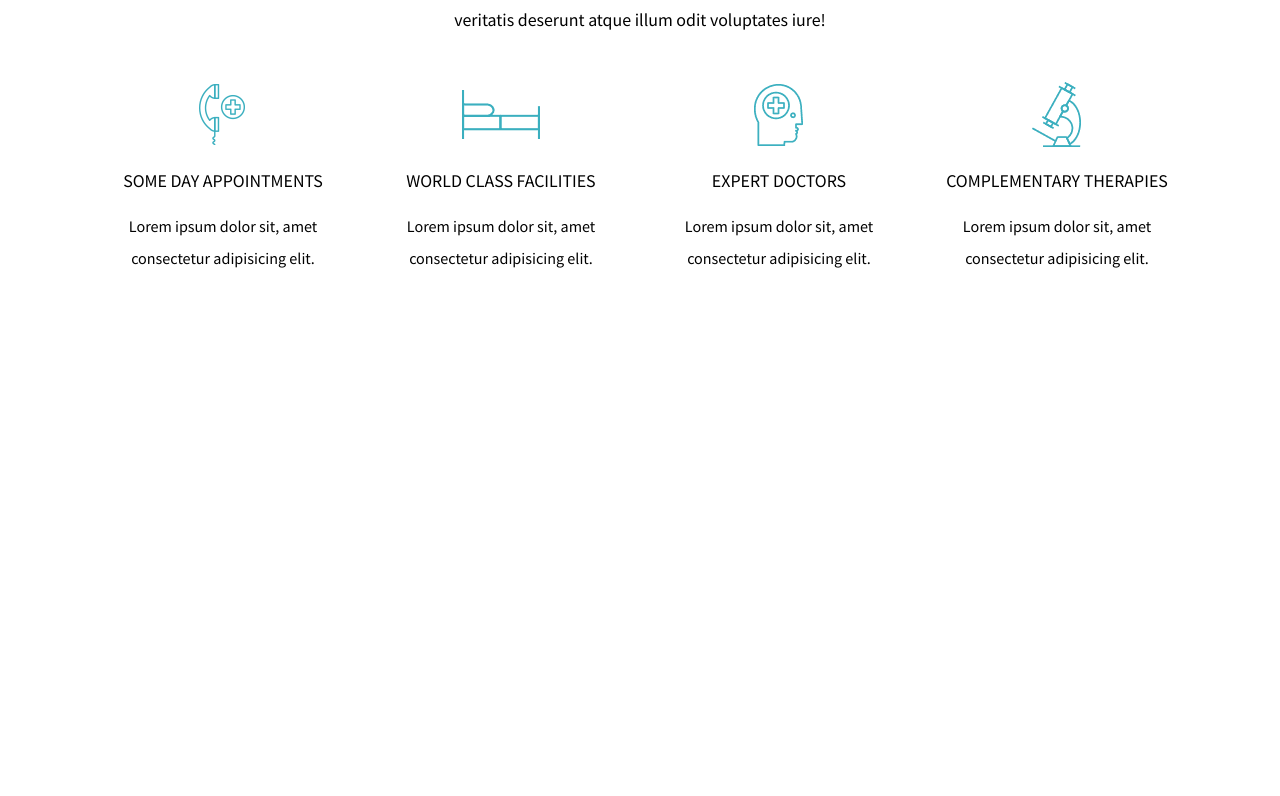
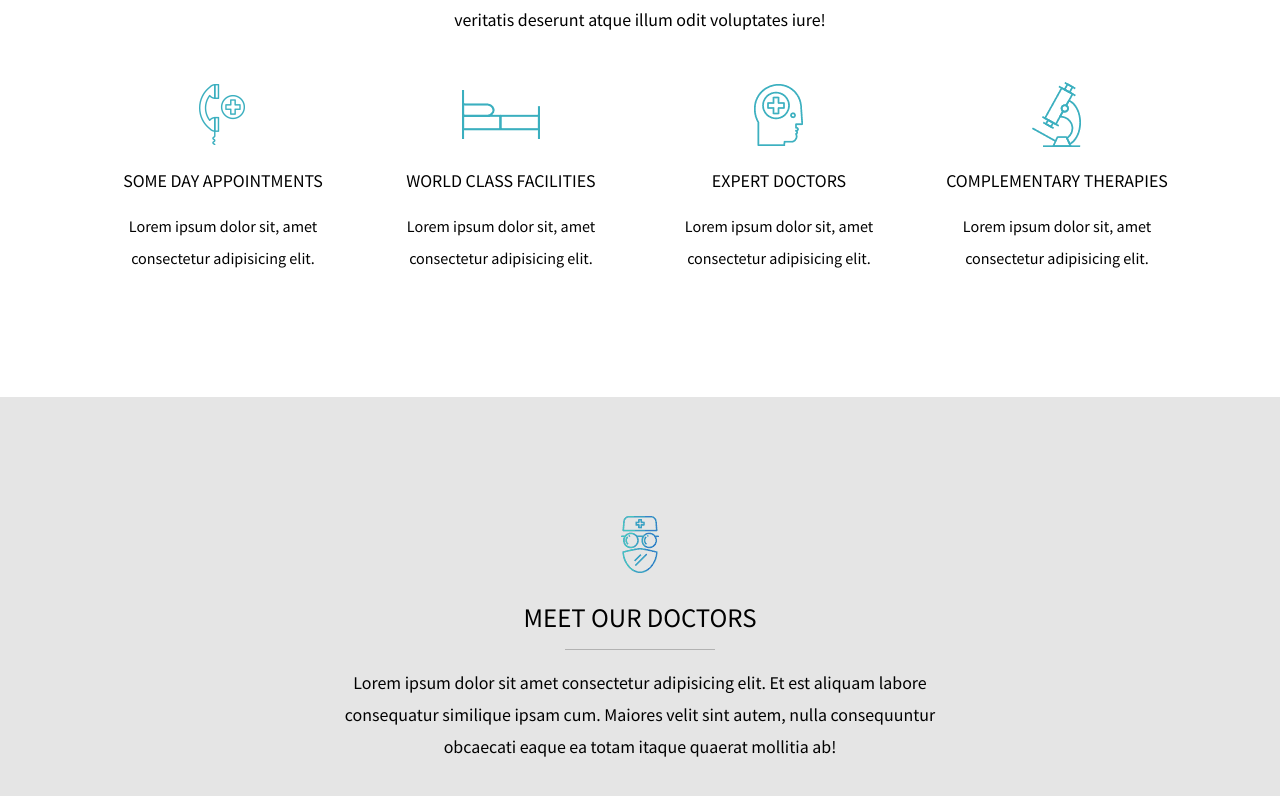
Before and after one commit to alessandroamormino/proj-html-vuejs, a Vue app: page / in a window 1280 px wide. Shown: the part 1075-1871 px from the top of the page. Before the commit the page ends 1472 px from the top, so only its background shows below. Built offline with nearby package versions, Linux system fonts and the light colour scheme.

Commit message:
feat: add MainDoctors component

```diff
--- a/src/components/AppHeader.vue
+++ b/src/components/AppHeader.vue
@@ -14,6 +14,7 @@ export default {
 </script>
 <template>
   <header>
+    <!-- import Nav from separate component -->
     <HeaderNav></HeaderNav>
     <div class="container-centered">
       <div class="header-info">
--- a/src/components/AppMain.vue
+++ b/src/components/AppMain.vue
@@ -1,4 +1,5 @@
 <script>
+import MainDoctors from './MainDoctors.vue';
 import MainWelcome from './MainWelcome.vue';
 
 export default {
@@ -6,12 +7,14 @@ export default {
   data() {
     return {};
   },
-  components: { MainWelcome }
+  components: { MainWelcome, MainDoctors }
 }
 </script>
 <template>
   <main>
+    <!-- Import sections create in components -->
     <MainWelcome></MainWelcome>
+    <MainDoctors></MainDoctors>
   </main>
 </template>
 <style lang="scss" scoped></style>
--- /dev/null
+++ b/src/components/MainDoctors.vue
@@ -0,0 +1,82 @@
+<script>
+export default {
+  name: 'MainDoctors',
+  data() {
+    return {
+      doctors: [
+        {
+          name: 'Jon Snow',
+          img: '/images/doctor-1-200x206.jpg',
+          role: 'Anesthesiologist'
+        },
+        {
+          name: 'Jon Snow',
+          img: '/images/doctor-1-200x206.jpg',
+          role: 'Anesthesiologist'
+        },
+        {
+          name: 'Jon Snow',
+          img: '/images/doctor-1-200x206.jpg',
+          role: 'Anesthesiologist'
+        },
+      ],
+    }
+  }
+}
+</script>
+<template>
+  <!-- Doctor section -->
+  <div class="doctors">
+    <!-- header -->
+    <div class="info">
+      <img src="/images/icon-5.png" alt="Doctors">
+      <h2>Meet Our Doctors</h2>
+      <div class="separator"></div>
+      <p>Lorem ipsum dolor sit amet consectetur adipisicing elit. Et est aliquam labore consequatur similique ipsam cum.
+        Maiores velit sint autem, nulla consequuntur obcaecati eaque ea totam itaque quaerat mollitia ab!</p>
+    </div>
+    <div v-for="doctor in this.doctors" class="card">
+
+    </div>
+  </div>
+</template>
+<style lang="scss" scoped>
+@use '../scss/variables.scss' as *;
+
+.doctors {
+  display: flex;
+  flex-flow: column nowrap;
+  align-items: center;
+  // flex
+
+  padding: 100px;
+  line-height: 2em;
+
+  background-color: $bg-Doctors;
+
+  .info {
+    display: flex;
+    flex-flow: column nowrap;
+    align-items: center;
+    // flex
+
+    width: 600px;
+    text-align: center;
+
+    &>* {
+      margin: 8px 0;
+    }
+
+    h2 {
+      text-transform: uppercase;
+      font-weight: 400;
+    }
+
+    .separator {
+      width: 150px;
+      height: 1px;
+      background-color: #80808080;
+    }
+  }
+}
+</style>
--- a/src/components/MainWelcome.vue
+++ b/src/components/MainWelcome.vue
@@ -44,6 +44,8 @@ export default {
   </div>
 </template>
 <style lang="scss" scoped>
+@use '../scss/variables.scss' as *;
+
 .welcome {
   padding: 100px;
   text-align: center;
@@ -79,6 +81,11 @@ export default {
     h4 {
       font-weight: 400;
       text-transform: uppercase;
+
+      &:hover {
+        color: $colorPrimary;
+        cursor: pointer;
+      }
     }
 
     p {
--- a/src/scss/variables.scss
+++ b/src/scss/variables.scss
@@ -1,2 +1,3 @@
 $colorPrimary: #3BAFBF;
 $colorPrimaryHover: #337EC7;
+$bg-Doctors: #E5E5E5;
```
